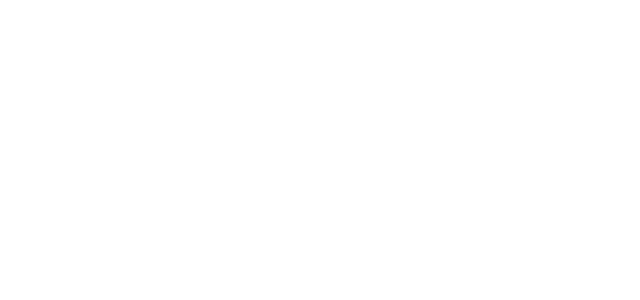
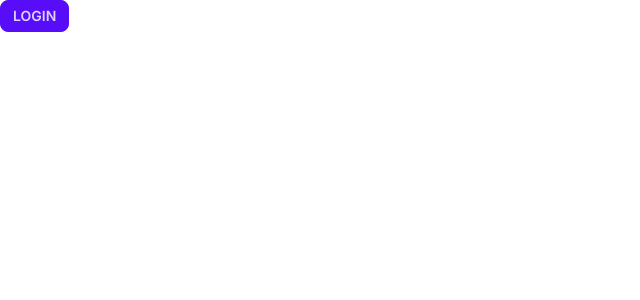
Before and after one commit to letronghiep/Astronomy, a Next.js app: page / in a window 1280 px wide. Shown: the top 300 px of the page, without its empty margins (0-640 px from the left). Built offline with nearby package versions, Linux system fonts and the light colour scheme.

Commit message:
add login btn

```diff
--- a/app/(auth)/login/page.js
+++ b/app/(auth)/login/page.js
@@ -1,3 +1,4 @@
+"use client"
 import Link from "next/link";
 import React from "react";
 
--- a/app/(auth)/register/page.js
+++ b/app/(auth)/register/page.js
@@ -1,3 +1,4 @@
+"use client"
 import Link from "next/link";
 import React from "react";
 
--- a/app/page.js
+++ b/app/page.js
@@ -1,10 +1,15 @@
+'use client'
 import Image from 'next/image'
 import LoginPage from './(auth)/login/page'
+import Link from 'next/link'
 
 export default function Home() {
   return (
     <main>
       {/* <LoginPage /> */}
+      <Link href="/login" className='btn btn-primary btn-sm'>
+        Login
+      </Link>
     </main>
   )
 }
```
